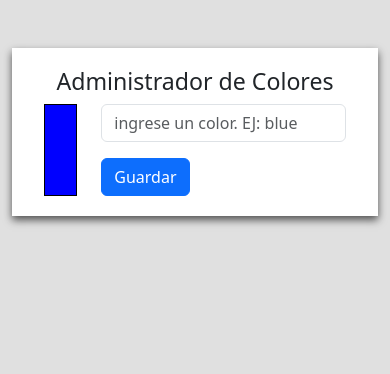
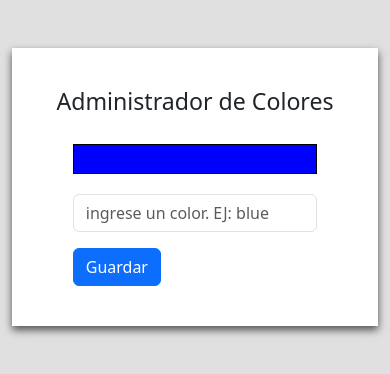
Before and after one commit to elFiol/trabajo-practico-React-N-6, a React (Vite) app: page / in a window 390 px wide. Shown: the top 374 px of the page. Built offline with nearby package versions, Linux system fonts and the light colour scheme.

Commit message:
añadimos el responsive al formulario

```diff
--- a/src/components/Principal.css
+++ b/src/components/Principal.css
@@ -1,14 +1,26 @@
 .formularioDiv {
   background: rgb(255, 255, 255);
   box-shadow: 0 4px 8px rgba(0, 0, 0, 0.644);
-    padding: 20px 20px;
+  padding: 40px 20px;
 }
-.formularioSubDiv{
+.formularioSubDiv {
   display: flex;
   justify-content: space-around;
 }
-.colorForm{
+.colorForm {
   border: 1px solid black;
   background: blue;
-    width: 10%;
+  width: 15%;
 }
+@media (max-width: 576px) {
+  .formularioSubDiv {
+    flex-direction: column;
+    align-items: center;
+  }
+
+  .colorForm {
+    margin: 20px 0px;
+    width: 75%;
+    height: 30px;
+  }
+}
```
Lines whose indentation alone changed are shown as unchanged.
